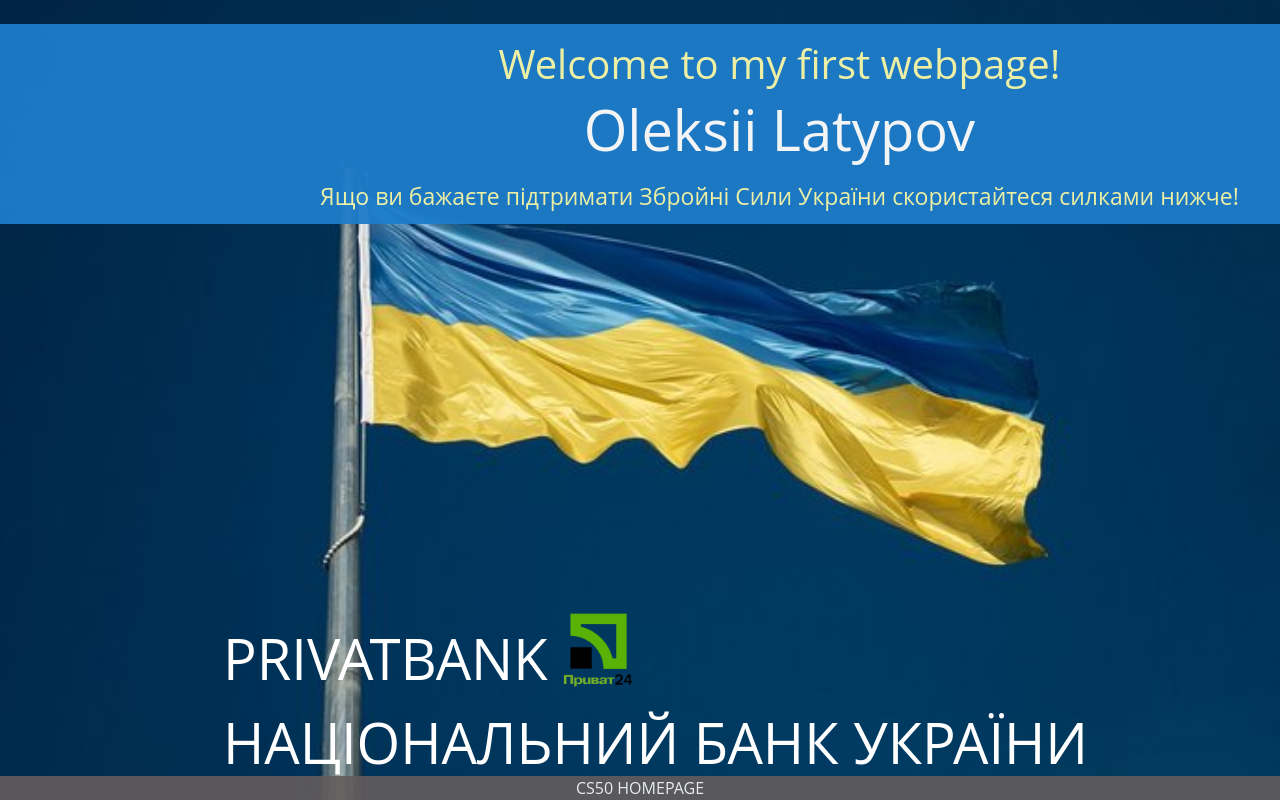
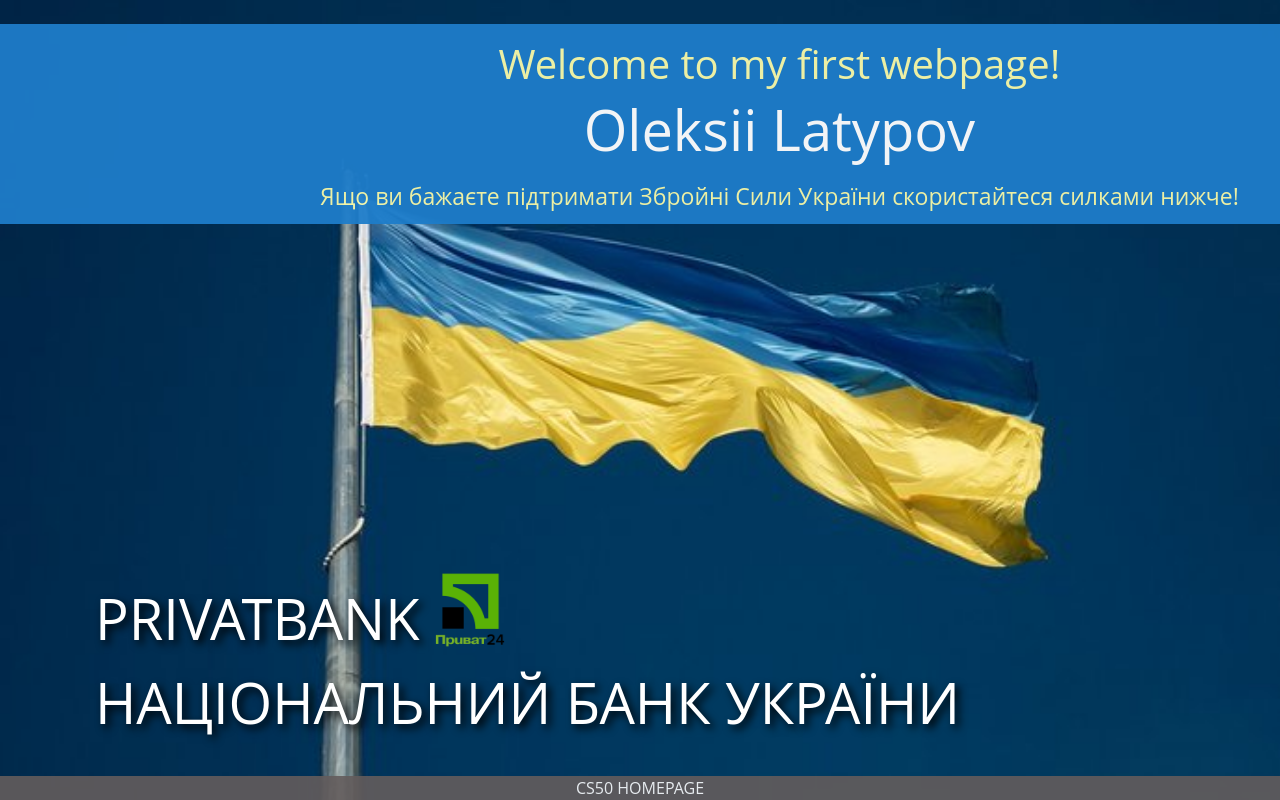
Before and after one commit to OleksiiLatypov/homepageCS50, a plain HTML site: page support.html in a window 1280 px wide. Drawn offline with nearby package versions, Linux system fonts and the light colour scheme; files whose address does not match are found by name.

Commit message:
Update support.css

```diff
--- a/support.css
+++ b/support.css
@@ -6,9 +6,10 @@
 }
 
 .cards{
-  position: fixed;
-  right: 15%;
-  bottom: 0;
+  position: absolute;
+  right: 25%;
+  bottom: 5%;
+  text-align: left;
 }
 ul{
   list-style: none;
@@ -16,7 +17,8 @@ ul{
 
 body{
   min-height: 100vh;
-  background: url('https://raw.githubusercontent.com/OleksiiLatypov/homepageCS50/main/image.jpeg') no-repeat center;
+  /*background: url(../image.jpeg) no-repeat center;*/
+  background: url('https://raw.githubusercontent.com/OleksiiLatypov/homepageCS50/main/image.jpeg');
   background-size: cover;
   display: flex;
 
@@ -44,23 +46,31 @@ h2{
   text-align: center;
 }
 
+
+
 a:link {
   color: white;
   text-decoration: none;
   font-size: 56px;
+  /*text-shadow: 4px 4px 8px #000000;*/
 }
 
 /* visited link */
 a:visited {
-  color: white;
+  color: rgb(255, 255, 251);
 }
 
-/* mouse over link */
+
 a:hover {
-  color: hotpink;
+  color: rgb(248, 248, 242);
 }
 
-/* selected link */
 a:active {
   color: white;
 }
+#cs50{
+  vertical-align: middle;
+}
+li{
+  text-shadow: 4px 4px 8px #000000;
+}
```
